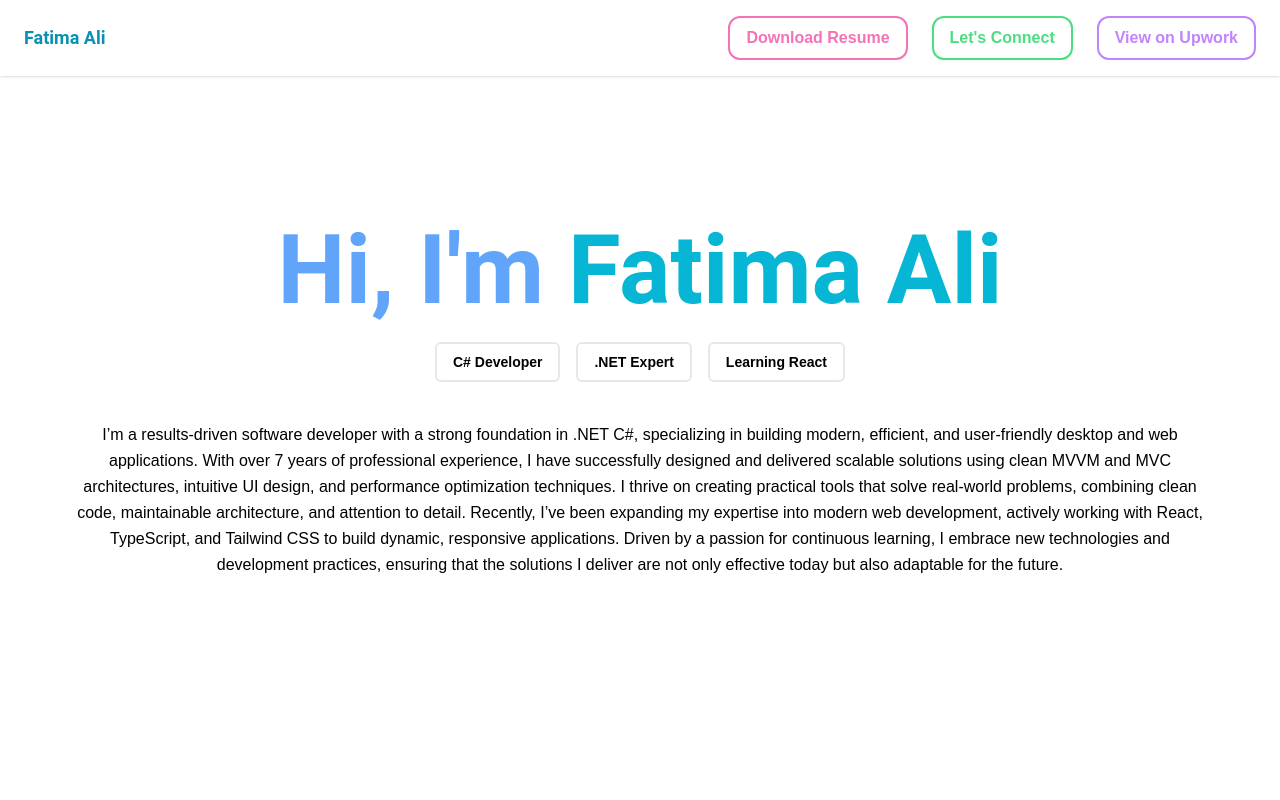
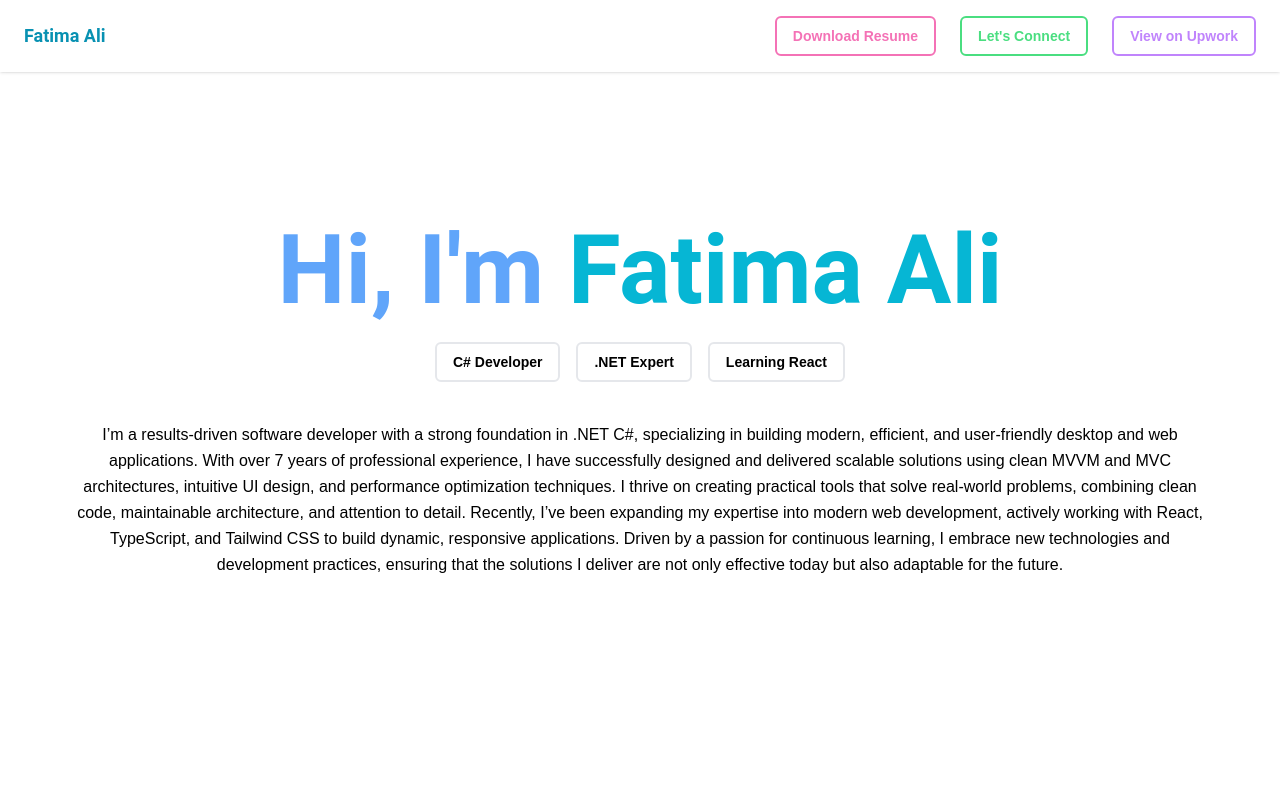
Before and after one commit to fatematahir10/Portfolio, a React (Vite) app: page / in a window 1280 px wide. Shown: the top 800 px of the page. Built offline with nearby package versions, Linux system fonts and the light colour scheme.

Commit message:
made navbar text a little smaller

```diff
--- a/src/components/Navbar.tsx
+++ b/src/components/Navbar.tsx
@@ -22,13 +22,13 @@ const Navbar: React.FC = () => {
           <a
             href="/Resume.pdf"
             download
-            className="px-4 py-2 border-2 border-pink-400 text-pink-400 font-semibold rounded-xl hover:bg-pink-500 hover:text-black transition-all duration-300"
+            className="px-4 py-2 border-2 text-sm border-pink-400 text-pink-400 font-semibold rounded-md hover:bg-pink-500 hover:text-black transition-all duration-300"
           >
             Download Resume
           </a>
           <a
             href="mailto:fatematahir96@example.com"
-            className="px-4 py-2 border-2 border-green-400 text-green-400 font-semibold rounded-xl hover:bg-green-500 hover:text-black transition-all duration-300"
+            className="px-4 py-2 border-2 text-sm border-green-400 text-green-400 font-semibold rounded-md hover:bg-green-500 hover:text-black transition-all duration-300"
           >
             Let's Connect
           </a>
@@ -36,7 +36,7 @@ const Navbar: React.FC = () => {
             href="https://www.upwork.com/freelancers/fatematahir?mp_source=share"
             target="_blank"
             rel="noopener noreferrer"
-            className="px-4 py-2 border-2 border-purple-400 text-purple-400 font-semibold rounded-xl hover:bg-purple-500 hover:text-black transition-all duration-300"
+            className="px-4 py-2 border-2 text-sm border-purple-400 text-purple-400 font-semibold rounded-md hover:bg-purple-500 hover:text-black transition-all duration-300"
           >
             View on Upwork
           </a>
@@ -49,13 +49,13 @@ const Navbar: React.FC = () => {
           <a
             href="/Resume.pdf"
             download
-            className="px-4 py-2 border-2 border-pink-400 text-pink-400 font-semibold rounded-xl hover:bg-pink-500 hover:text-black transition-all duration-300 w-3/4 text-center"
+            className="px-4 py-2 border-2 text-sm border-pink-400 text-pink-400 font-semibold rounded-md hover:bg-pink-500 hover:text-black transition-all duration-300 w-3/4 text-center"
           >
             Download Resume
           </a>
           <a
             href="mailto:fatematahir96@example.com"
-            className="px-4 py-2 border-2 border-green-400 text-green-400 font-semibold rounded-xl hover:bg-green-500 hover:text-black transition-all duration-300 w-3/4 text-center"
+            className="px-4 py-2 border-2 text-sm border-green-400 text-green-400 font-semibold rounded-md hover:bg-green-500 hover:text-black transition-all duration-300 w-3/4 text-center"
           >
             Let's Connect
           </a>
@@ -63,7 +63,7 @@ const Navbar: React.FC = () => {
             href="https://www.upwork.com/freelancers/fatematahir?mp_source=share"
             target="_blank"
             rel="noopener noreferrer"
-            className="px-4 py-2 border-2 border-purple-400 text-purple-400 font-semibold rounded-xl hover:bg-purple-500 hover:text-black transition-all duration-300 w-3/4 text-center"
+            className="px-4 py-2 border-2 text-sm border-purple-400 text-purple-400 font-semibold rounded-md hover:bg-purple-500 hover:text-black transition-all duration-300 w-3/4 text-center"
           >
             View on Upwork
           </a>
```
